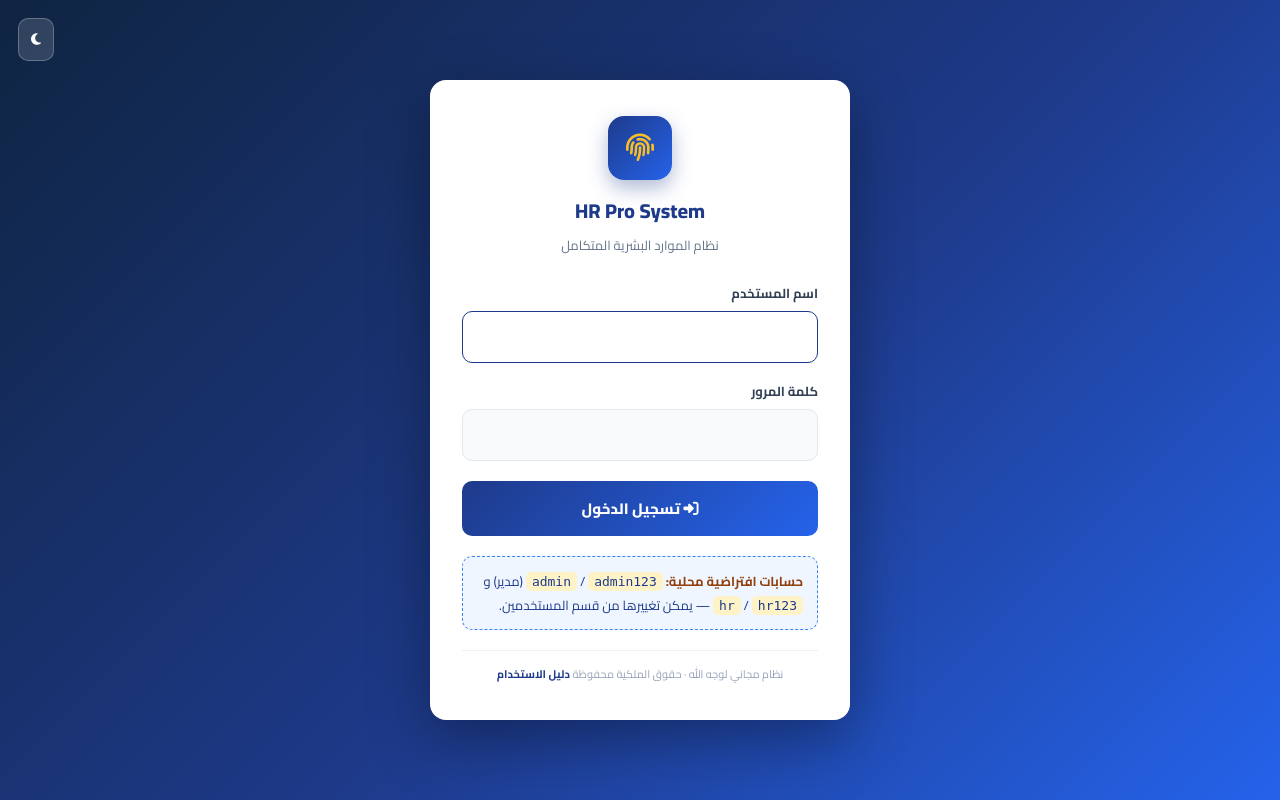
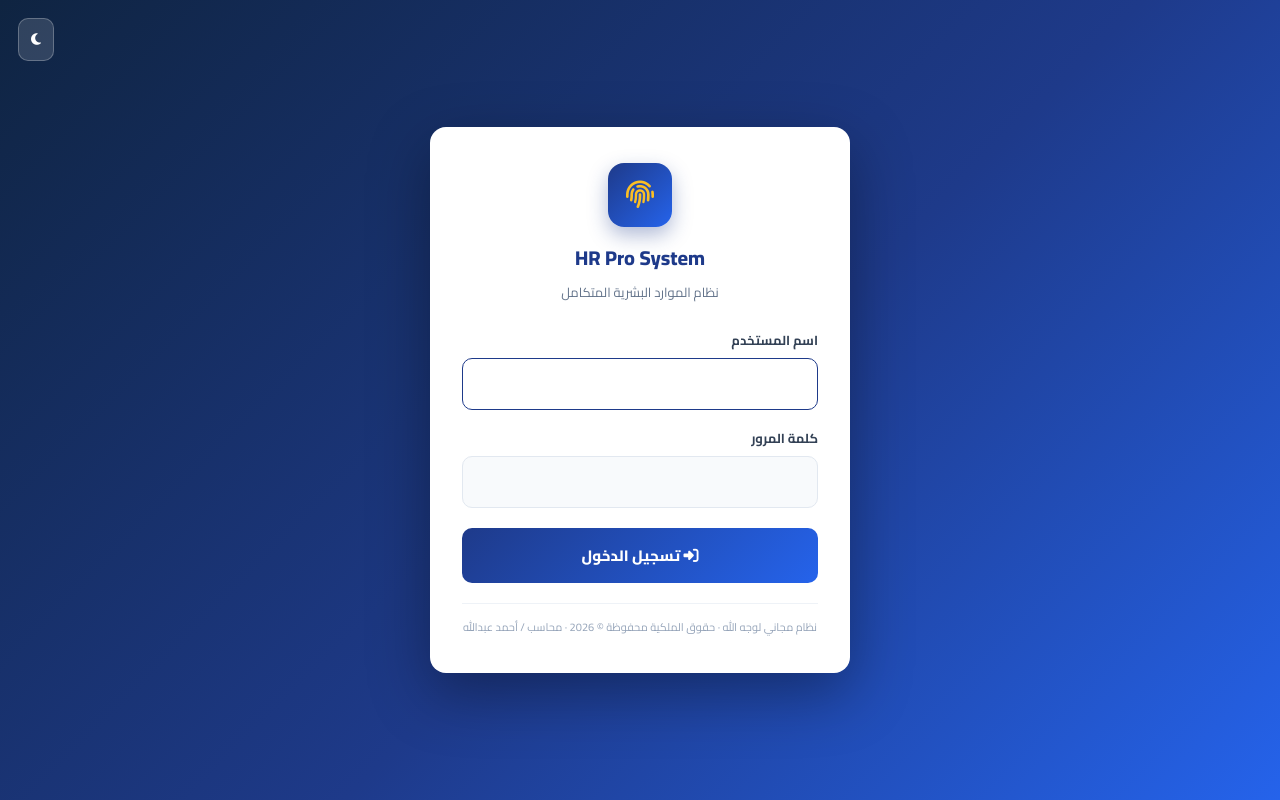
Before and after one commit to ahmedboney/hr-pro-system, a Flask app: page /login in a window 1280 px wide. Run offline with Flask 3, Linux system fonts and the light colour scheme; the visitor is signed in with stand-in values (Sample User, id 1).

Commit message:
إخفاء الحسابات الافتراضية من صفحة الدخول + إضافة حقوق الملكية (محاسب / أحمد عبدالله) بدلاً منها، وإزالة رابط دليل الاستخدام من الصفحة

```diff
--- a/templates/guide.html
+++ b/templates/guide.html
@@ -88,7 +88,7 @@
                 <p>يمكن الوصول من أي جهاز في نفس الشبكة عبر: <code>http://عنوان-الجهاز:8080</code></p>
                 <div class="guide-callout">
                     <i class="fas fa-info-circle"></i>
-                    <div><b>ملاحظة:</b> النظام يعمل على المنفذ <b>8080</b>. كلمة مرور المستخدم الافتراضية admin: <code>admin123</code> (تستخدم فقط لتغيير الصلاحيات، والدخول تلقائي).</div>
+                    <div><b>ملاحظة:</b> النظام يعمل على المنفذ <b>8080</b> عند تشغيله محلياً، ووضع الشبكة على المنفذ <b>8090</b>. الحسابات الافتراضية تُغيّر فوراً من قسم المستخدمين حسب سياسة الأمان.</div>
                 </div>
             </div>
         </section>
--- a/templates/login.html
+++ b/templates/login.html
@@ -142,16 +142,10 @@
             <code>demo</code> / <code>demo1234</code>
             <br>بيانات المعاينة تُعاد ضبطها تلقائياً كل يوم.
         </div>
-        {% else %}
-        <div class="demo-box" style="background:#eff6ff; border-color:#3b82f6; color:#1e3a8a;">
-            <b>حسابات افتراضية محلية:</b>
-            <code>admin</code> / <code>admin123</code> (مدير) و <code>hr</code> / <code>hr123</code> — يمكن تغييرها من قسم المستخدمين.
-        </div>
         {% endif %}
 
         <div class="footer">
-            نظام مجاني لوجه الله &#183; حقوق الملكية محفوظة
-            <a href="{{ url_for('guide') }}">دليل الاستخدام</a>
+            نظام مجاني لوجه الله &#183; حقوق الملكية محفوظة &copy; {{ today.year }} &#183; محاسب / أحمد عبدالله
         </div>
     </div>
 
```
Also changed, not shown: منشور_فيسبوك.md (+4 -0 lines), 2 other files.
